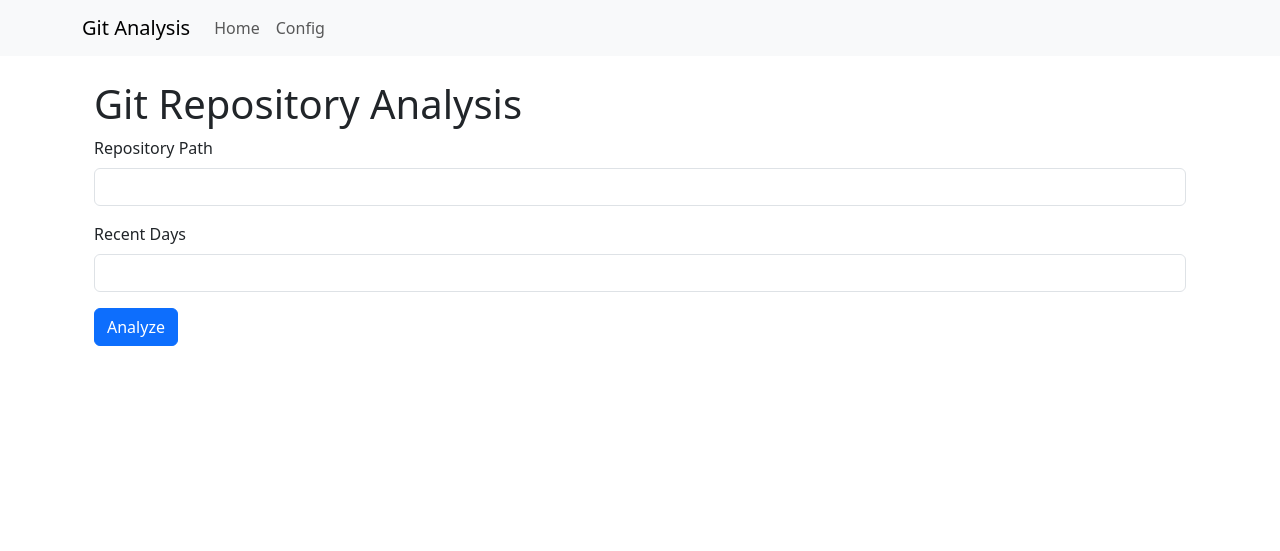
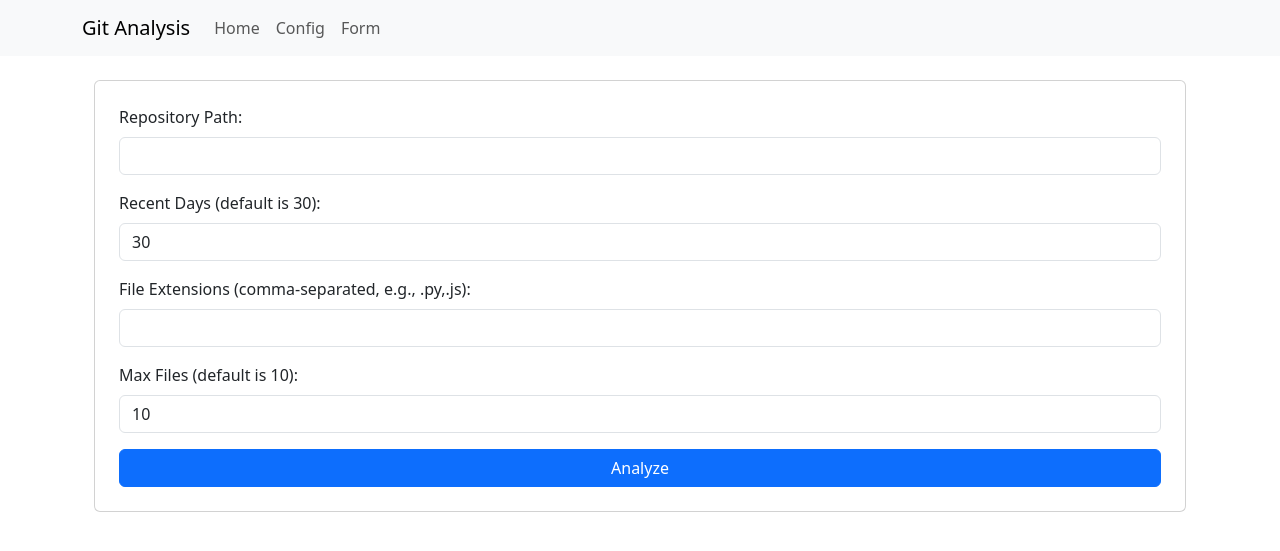
Before and after one commit to ghoulmann/git_repo_analysis, a Flask app: template app/templates/index.html in a window 1280 px wide. Shown: the top 551 px of the page. Run offline with Flask 3, Linux system fonts and the light colour scheme; the template is opened without the code that fills it, so the values that code supplies are empty; some libraries are stand-ins or nearby versions.

Commit message:
update code, working version

```diff
--- a/app/app.py
+++ b/app/app.py
@@ -1,60 +1,148 @@
-from flask import Flask, render_template, request
+from flask import Flask, render_template, request, redirect, url_for, session
 import git_analysis
 import json
 import pandas as pd
 import plotly.express as px
-import os  # Import the os module for file existence check
+import os
+import logging
+import plotly
+
+
 
 app = Flask(__name__)
-
-# Check if config.json exists
-config_file_path = 'config.json'
-config = None
-
-if os.path.exists(config_file_path):
-    with open(config_file_path) as config_file:
-        config = json.load(config_file)
+app.secret_key = 'difficult to guess key'
 
 def create_heatmap(data, title, xaxis_title, yaxis_title):
-    fig = px.density_heatmap(data, x='x_column', y='y_column', z='z_column', title=title)
+    fig = px.density_heatmap(data, x=xaxis_title, y=yaxis_title, title=title)
     fig.update_layout(
         xaxis_title=xaxis_title,
         yaxis_title=yaxis_title,
         margin=dict(l=40, r=40, t=40, b=40)
     )
-    return json.dumps(fig, cls=plotly.utils.PlotlyJSONEncoder)
+    return fig
+
+def create_bar_chart(data, title, xaxis_title, yaxis_title):
+    #data_sorted = data.sort_values(by=yaxis_title, ascending=False)
+    fig = px.bar(data, x=xaxis_title, y=yaxis_title, title=title)
+    return fig
+
+def load_config():
+    config_file_path = 'config.json'
+    config = None
+
+    if os.path.exists(config_file_path):
+        try:
+            with open(config_file_path) as config_file:
+                config = json.load(config_file)
+        except Exception as e:
+            pass  # Ignore invalid config
+
+    return config
+
+def process_input_data(repo_paths, recent_days, file_extensions, max_files):
+    results = {}
+    for repo_path in repo_paths:
+        if not file_extensions:
+            file_extensions = None  # Or keep it as an empty list based on how git_analysis.analyze_git_repo handles it
+        # Analyze the Git repository for each path
+        file_commit_age, file_change_frequency = git_analysis.analyze_git_repo(repo_path, recent_days, file_extensions)
+
+        # Sort and process data for age and frequency
+        sorted_age = dict(sorted(file_commit_age.items(), key=lambda item: item[1], reverse=False)[:max_files])
+        sorted_frequency = dict(sorted(file_change_frequency.items(), key=lambda item: item[1], reverse=True)[:max_files])
+
+        # Create dataframes for visualization
+        df_age = pd.DataFrame(list(sorted_age.items()), columns=['File', 'Days Since Last Commit'])
+        df_frequency = pd.DataFrame(list(sorted_frequency.items()), columns=['File', 'Commit Frequency'])
+
+        # Generate visualizations
+        heatmap_age = create_heatmap(df_age, "File Commit Age", "File", "Days Since Last Commit")
+        heatmap_frequency = create_heatmap(df_frequency, "File Change Frequency", "File", "Commit Frequency")
+
+        bar_chart_age = create_bar_chart(df_age, "File Commit Age", "Days Since Last Commit", "File")
+        bar_chart_frequency = create_bar_chart(df_frequency, "File Change Frequency", "Commit Frequency", "File")
+
+        # Save visualizations to static files
+        #heatmap_age_path = f"static/heatmap_age_{repo_path.replace('/', '_')}.png"
+        #heatmap_age_path = f"static/heatmap_age_{repo_path.replace('/', '_')}.png"
+        #heatmap_frequency_path = f"static/heatmap_frequency_{repo_path.replace('/', '_')}.png"
+        bar_chart_age_path = f"bar_chart_age_{repo_path.replace('/', '_')}.png"
+        bar_chart_frequency_path = f"bar_chart_frequency_{repo_path.replace('/', '_')}.png"
+
+        #heatmap_frequency.write_image(heatmap_frequency_path)
+        bar_chart_age.write_image("static/" + bar_chart_age_path)
+        bar_chart_frequency.write_image("static/" + bar_chart_frequency_path)
+
+        # Store the paths and data for results
+        results[repo_path] = {
+            'bar_chart_age_path': bar_chart_age_path,
+            'bar_chart_frequency_path': bar_chart_frequency_path,
+            'sorted_age': sorted_age,
+            'sorted_frequency': sorted_frequency
+        }
+    return results
+
+
+@app.route('/config', methods=['GET', 'POST'])
+def config():
+    if request.method == 'POST':
+        new_config = request.form.get('new_config')
+        try:
+            config_data = json.loads(new_config)
+            with open('config.json', 'w') as config_file:
+                json.dump(config_data, config_file, indent=4)
+
+            # Store the new configuration in the session
+            session['config'] = config_data
+
+            # Redirect to the results route indicating the source is from config
+            return redirect(url_for('results', from_config=True))
+        except json.JSONDecodeError:
+            # Handle invalid JSON format
+            return "Invalid JSON format", 400
+
+    # Load existing configuration for display
+    config = load_config()
+    return render_template('config.html', config=config)
+
+@app.route('/form', methods=['GET', 'POST'])
+def form():
+    if request.method == 'POST':
+        # Capture form data
+        selected_repo = request.form.get('repo_path')
+        recent_days = int(request.form.get('recent_days', 30))
+        file_extensions_input = request.form.get('file_extensions', '')
+        file_extensions = [ext.strip() for ext in file_extensions_input.split(',') if ext.strip()]
+        max_files = int(request.form.get('max_files', 10))
+
+        # Redirect to results route with form data
+        return redirect(url_for('results', repo=selected_repo, days=recent_days, exts=file_extensions, max=max_files))
+
+    # Render the form template for GET requests
+    return render_template('form.html')
+
 
 @app.route('/', methods=['GET', 'POST'])
 def index():
-    selected_repo = None
-    recent_days = config.get('default_recent_days', 30)
 
-    if request.method == 'POST':
-        selected_repo = request.form.get('repo_path')
-        recent_days = int(request.form.get('recent_days', recent_days))
+    return redirect(url_for('form'))
 
-    repo_paths = config.get('repositories', [])  # Use an empty list if 'repositories' is not found in config
+@app.route('/results')
+def results():
+    if 'from_config' in request.args:
+        config = session.get('config', {})
+        repo_paths = config.get('repositories', [])
+        recent_days = config.get('recent_days', 30)
+        file_extensions = config.get('file_extensions', [])
+        max_files = config.get('max_files', 10)
+    else:
+        repo_paths = [request.args.get('repo', [])]
+        recent_days = int(request.args.get('days', 30))
+        file_extensions = request.args.getlist('exts')
+        max_files = int(request.args.get('max', 10))
 
-    if config is None:  # Check if config is not loaded (config.json not found)
-        return render_template('index.html', error_message='config.json not found')
-
-    results = {}
-
-    for repo_path in repo_paths:
-        if selected_repo and repo_path != selected_repo:
-            continue
-        file_commit_age, file_change_frequency = git_analysis.analyze_git_repo(repo_path, recent_days)
-
-        # Convert data to Pandas DataFrame
-        df_age = pd.DataFrame(list(file_commit_age.items()), columns=['File', 'Days Since Last Commit'])
-        df_frequency = pd.DataFrame(list(file_change_frequency.items()), columns=['File', 'Commit Frequency'])
-
-        heatmap_age = create_heatmap(df_age, "File Commit Age", "File", "Days Since Last Commit")
-        heatmap_frequency = create_heatmap(df_frequency, "File Change Frequency", "File", "Commit Frequency")
-
-        results[repo_path] = (heatmap_age, heatmap_frequency, file_commit_age, file_change_frequency)
-
-    return render_template('index.html', results=results, repo_paths=repo_paths, selected_repo=selected_repo)
+    results = process_input_data(repo_paths, recent_days, file_extensions, max_files)
+    return render_template('results.html', results=results)
 
 if __name__ == '__main__':
     app.run(debug=True)
--- a/app/config.json
+++ b/app/config.json
@@ -1,8 +1,9 @@
 {
+    "default_recent_days": 15,
+    "file_extensions": [],
+    "max_files": 10,
     "repositories": [
-        "/path/to/repo1",
-        "/path/to/repo2",
-        "/path/to/repo3"
-    ],
-    "default_recent_days": 30
+        "/home/rik/Documents/github/vale",
+        "/home/rik/Documents/github/graph_event_category_frequency"
+    ]
 }
--- a/app/templates/base.html
+++ b/app/templates/base.html
@@ -23,6 +23,9 @@
                     <li class="nav-item active">
                         <a class="nav-link" href="/config">Config</a>
                     </li>
+                    <li class="nav-item active">
+                        <a class="nav-link" href="/form">Form</a>
+                    </li>
                 </ul>
             </div>
         </div>
@@ -33,6 +36,6 @@
     </div>
 
     <!-- Include local Bootstrap JS -->
-    <script src="{{ url_for('static', filename='js/bootstrap.bundle.min.js') }}"></script>
+    <script src="{{ url_for('static', filename='js/bootstrap.min.js') }}"></script>
 </body>
 </html>
--- a/app/templates/index.html
+++ b/app/templates/index.html
@@ -1,19 +1,31 @@
-{% extends 'base.html' %}
+{% extends "base.html" %}
 
-{% block title %}Git Repository Analysis{% endblock %}
+{% block title %}Git Data Dashboard - Analyze Repository{% endblock %}
+{% block header %}Analyze Repository{% endblock %}
 
 {% block content %}
-    <div class="container">
-        <h1>Git Repository Analysis</h1>
-        <form method="POST">
+    <div class="container mt-4">
+        <form method="POST" class="card p-4">
             <div class="mb-3">
-                <label for="repoPath" class="form-label">Repository Path</label>
-                <input type="text" class="form-control" id="repoPath" name="repo_path" required>
+                <label for="repo_path" class="form-label">Repository Path:</label>
+                <input type="text" id="repo_path" name="repo_path" class="form-control" required>
             </div>
+
             <div class="mb-3">
-                <label for="recentDays" class="form-label">Recent Days</label>
-                <input type="number" class="form-control" id="recentDays" name="recent_days">
+                <label for="recent_days" class="form-label">Recent Days (default is 30):</label>
+                <input type="number" id="recent_days" name="recent_days" class="form-control" value="30">
             </div>
+
+            <div class="mb-3">
+                <label for="file_extensions" class="form-label">File Extensions (comma-separated, e.g., .py,.js):</label>
+                <input type="text" id="file_extensions" name="file_extensions" class="form-control">
+            </div>
+
+            <div class="mb-3">
+                <label for="max_files" class="form-label">Max Files (default is 10):</label>
+                <input type="number" id="max_files" name="max_files" class="form-control" value="10">
+            </div>
+
             <button type="submit" class="btn btn-primary">Analyze</button>
         </form>
     </div>
```
Also changed, not shown: app/git_analysis.py (+32 -72 lines), app/templates/config.html (+17 -17 lines), app/templates/results.html (+22 -14 lines), tests/test_git_analysis.py (+1 -1 lines), 2 other files.
